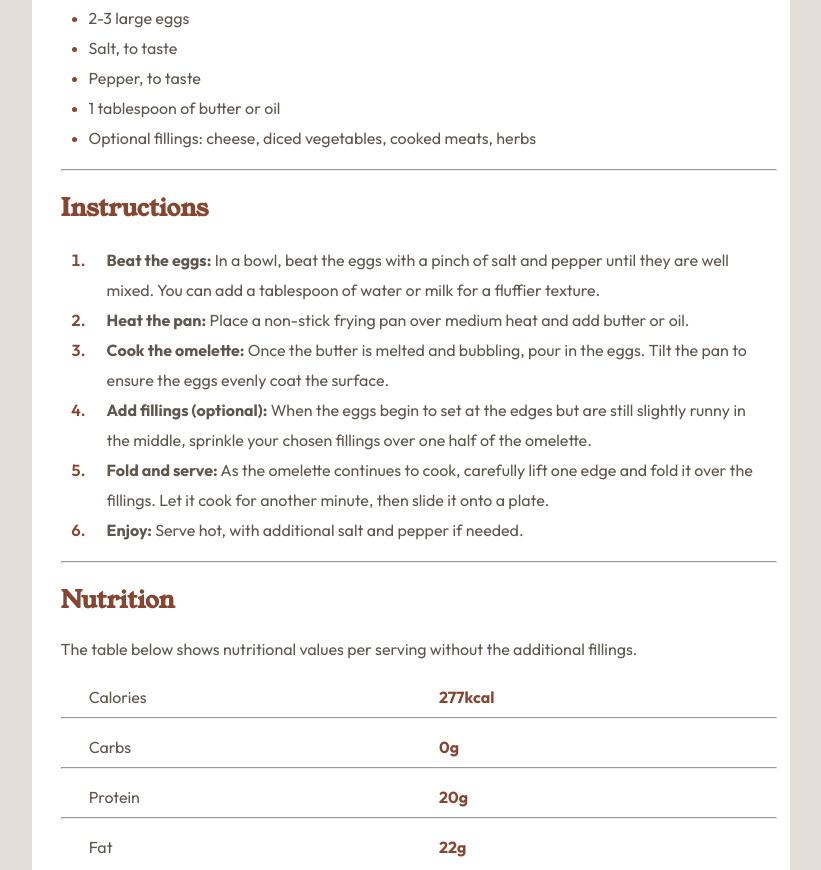
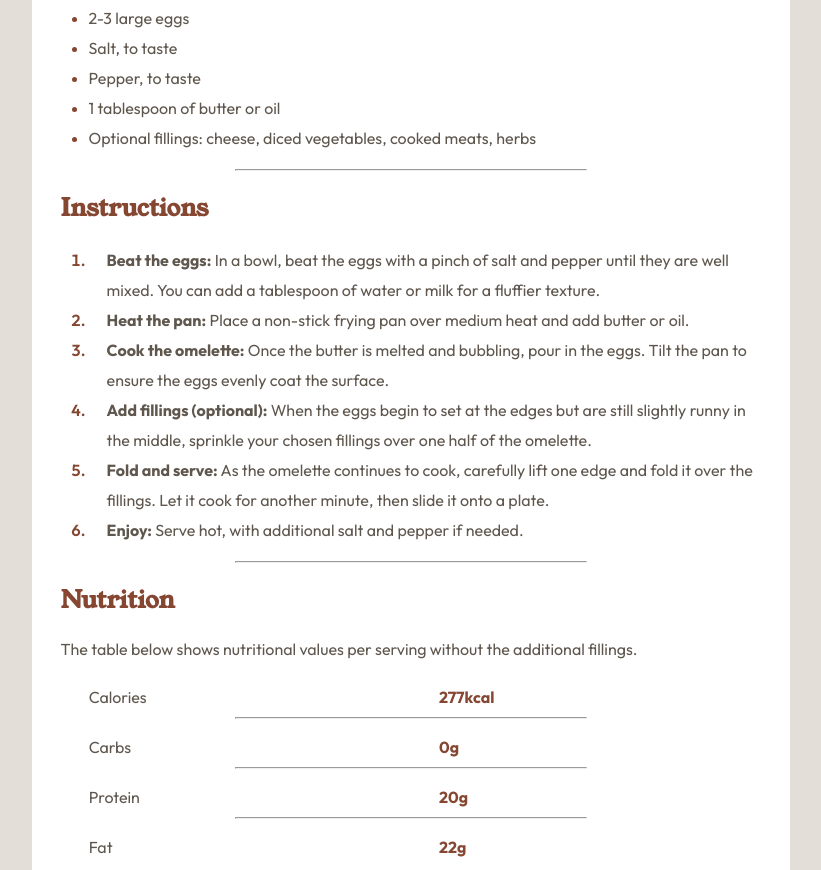
Before and after one commit to camicam41/recipe-page, a plain HTML site: page index.html in a window 1280 px wide. Shown: the part 868-1738 px from the top of the page, without its empty margins (229-1050 px from the left). Drawn offline with Linux system fonts and the light colour scheme; a web font is replaced by a local one.

Commit message:
final changes

```diff
--- a/style.css
+++ b/style.css
@@ -74,7 +74,8 @@ li {
 Set width
 *****************************/
 hr {
-    width: 102%;
+    width: 50%;
+    color: hsl(30, 18%, 87%);
 }
 
 /* .CARD
```
